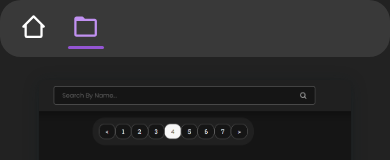
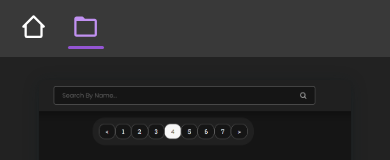
Before and after one commit to SMiguelA/Portfolio, a Next.js app: page /proyects in a window 390 px wide. Shown: the top 160 px of the page. Built offline with nearby package versions, Linux system fonts and the light colour scheme.

Commit message:
border radius

```diff
--- a/components/NavBar/NavBar.module.css
+++ b/components/NavBar/NavBar.module.css
@@ -118,6 +118,7 @@
     width: 100%;
     margin: 0;
     padding: 0.5em 1em;
+    border-radius: 0;
     backdrop-filter: blur(20px);
   }
   .navbar ul{
```
